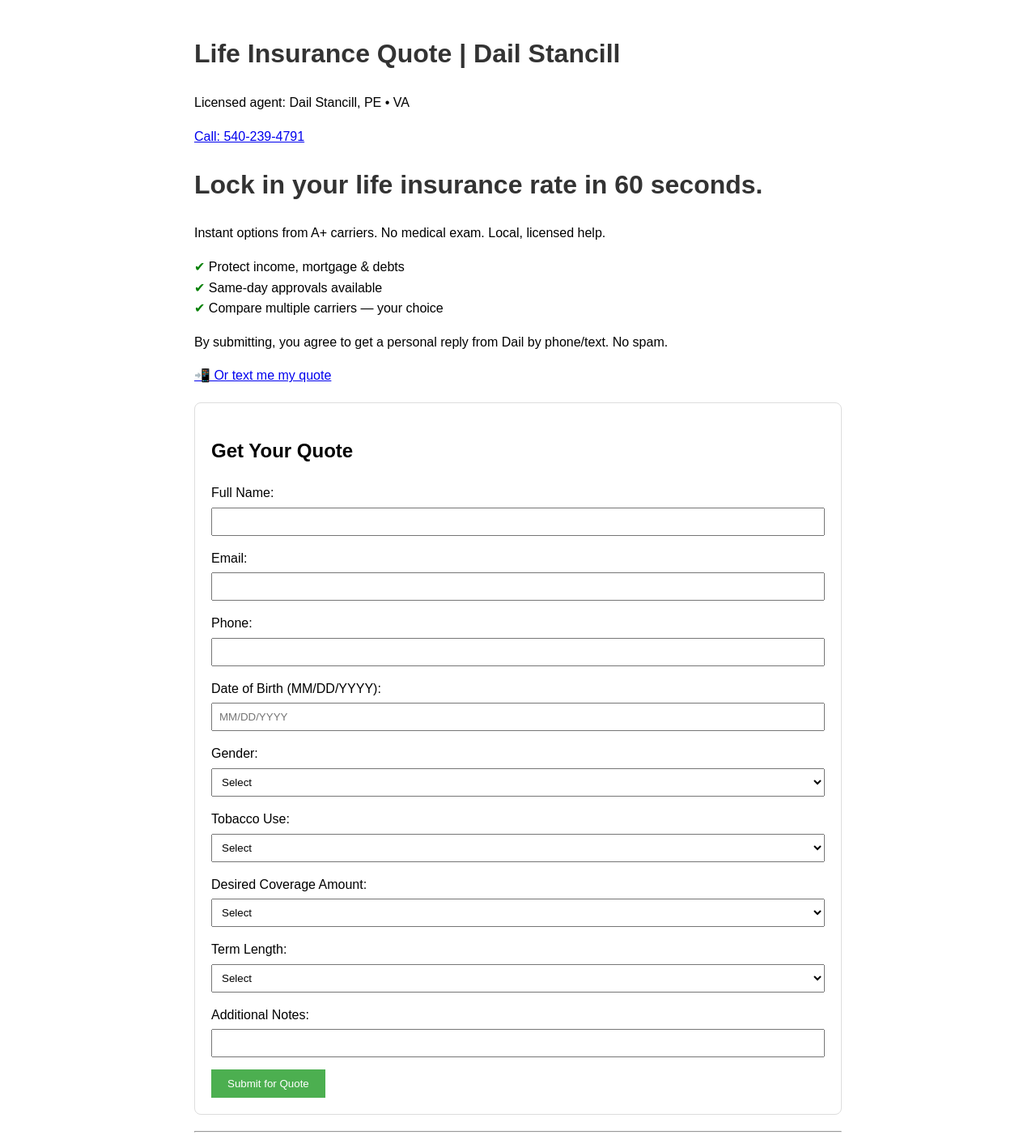
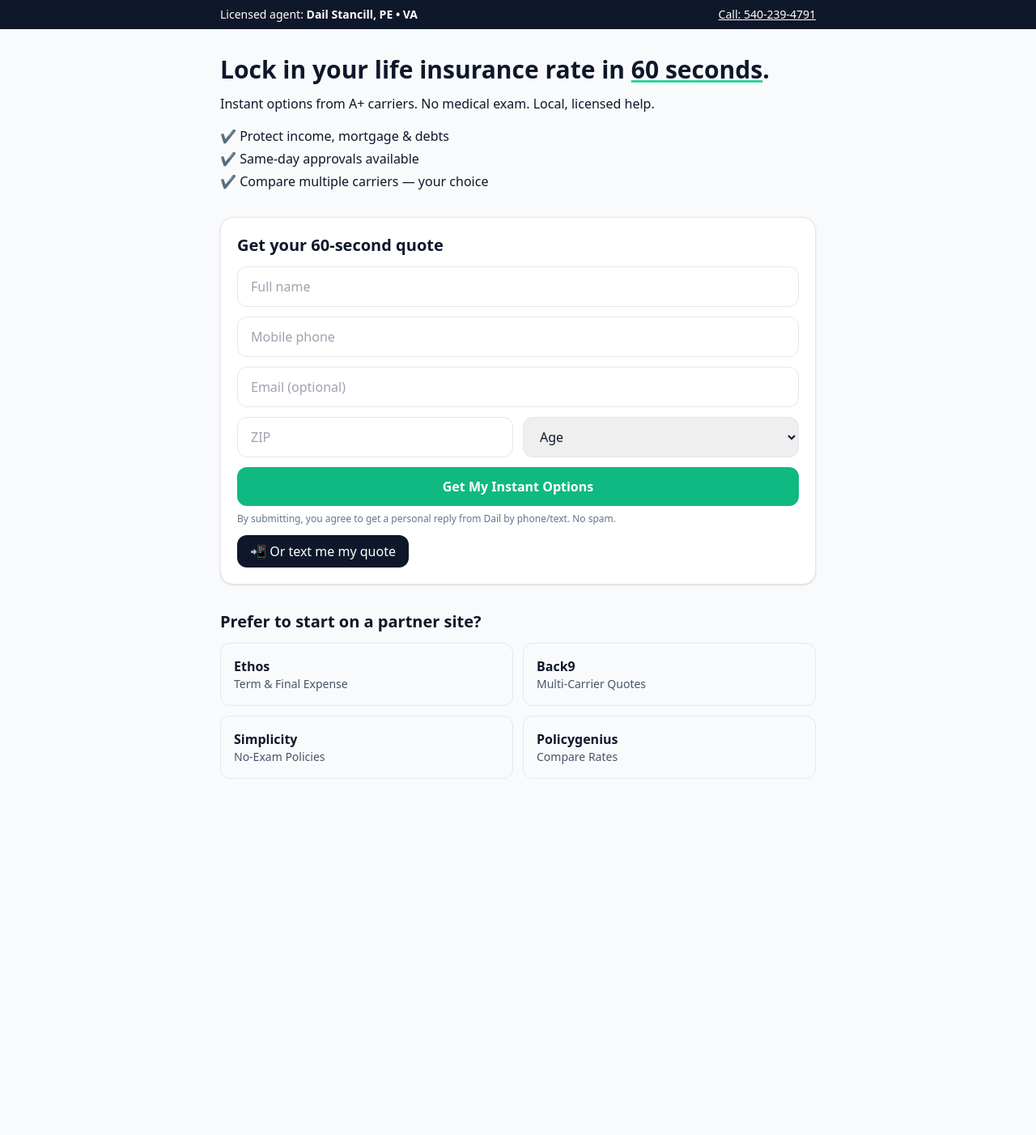
Before and after one commit to ndstancill/life-insurance-funnel, a plain HTML site: page index.html in a window 1280 px wide. Shown: the whole page at 81% size. After the commit the page ends 994 px from the top, so only its background shows below. Drawn offline with nearby package versions, Linux system fonts and the light colour scheme.

Commit message:
Update index.html

```diff
--- a/index.html
+++ b/index.html
@@ -1,93 +1,105 @@
-<!DOCTYPE html>
+<!doctype html>
 <html lang="en">
 <head>
-    <meta charset="UTF-8">
-    <meta name="viewport" content="width=device-width, initial-scale=1.0">
-    <title>Life Insurance Quote | Dail Stancill</title>
-    <style>
-        body { font-family: Arial, sans-serif; max-width: 800px; margin: 0 auto; padding: 20px; line-height: 1.6; }
-        h1 { color: #333; }
-        ul { list-style-type: none; padding-left: 0; }
-        li:before { content: "✔ "; color: green; }
-        form { margin-top: 20px; border: 1px solid #ddd; padding: 20px; border-radius: 8px; }
-        label { display: block; margin-bottom: 5px; }
-        input, select { width: 100%; padding: 8px; margin-bottom: 15px; box-sizing: border-box; }
-        button { background-color: #4CAF50; color: white; padding: 10px 20px; border: none; cursor: pointer; }
-        button:hover { background-color: #45a049; }
-        hr { margin: 20px 0; }
-    </style>
+  <meta charset="utf-8" />
+  <meta name="viewport" content="width=device-width, initial-scale=1" />
+  <title>Life Insurance Quote | Dail Stancill</title>
+  <script src="https://cdn.tailwindcss.com"></script>
 </head>
-<body>
-    <h1>Life Insurance Quote | Dail Stancill</h1>
-    <p>Licensed agent: Dail Stancill, PE • VA</p>
-    <a href="tel:15402394791">Call: 540-239-4791</a>
+<body class="bg-slate-50 text-slate-900">
+  <!-- Header -->
+  <div class="w-full bg-slate-900 text-white text-sm py-2">
+    <div class="max-w-3xl mx-auto px-4 flex items-center justify-between">
+      <p>Licensed agent: <b>Dail Stancill, PE • VA</b></p>
+      <a class="underline" href="tel:15402394791">Call: 540-239-4791</a>
+    </div>
+  </div>
 
-    <h1>Lock in your life insurance rate in 60 seconds.</h1>
-    <p>Instant options from A+ carriers. No medical exam. Local, licensed help.</p>
+  <!-- Hero -->
+  <section class="max-w-3xl mx-auto px-4 py-8">
+    <h1 class="text-3xl font-bold">
+      Lock in your life insurance rate in <span class="underline decoration-emerald-400">60 seconds</span>.
+    </h1>
+    <p class="mt-3">Instant options from A+ carriers. No medical exam. Local, licensed help.</p>
+    <ul class="mt-4 space-y-1">
+      <li>✔ Protect income, mortgage & debts</li>
+      <li>✔ Same-day approvals available</li>
+      <li>✔ Compare multiple carriers — your choice</li>
+    </ul>
+  </section>
 
-    <ul>
-        <li>Protect income, mortgage & debts</li>
-        <li>Same-day approvals available</li>
-        <li>Compare multiple carriers — your choice</li>
-    </ul>
+  <!-- QUOTE FORM -->
+  <section id="quick-quote" class="max-w-3xl mx-auto px-4">
+    <div class="bg-white border rounded-2xl p-5 shadow">
+      <h2 class="text-xl font-semibold mb-3">Get your 60-second quote</h2>
 
-    <p>By submitting, you agree to get a personal reply from Dail by phone/text. No spam.</p>
-    <a href="sms:+15402394791?&body=Hi%20Dail%2C%20please%20send%20my%20life%20insurance%20quote.">📲 Or text me my quote</a>
+      <!-- ✅ This posts to FormSubmit and returns to your page -->
+      <form action="https://formsubmit.co/el/fihide" method="POST" class="grid gap-3">
+        <input type="hidden" name="_subject" value="New Life Insurance Lead">
+        <input type="hidden" name="_template" value="table">
+        <input type="hidden" name="_captcha" value="false">
+        <input type="hidden" name="_next" value="https://ndstancill.github.io/life-insurance-funnel/#quick-quote">
 
-    <form action="mailto:dail.stancill@gmail.com" method="post" enctype="text/plain">
-        <h2>Get Your Quote</h2>
-        <label for="name">Full Name:</label>
-        <input type="text" id="name" name="Name" required>
+        <input class="border rounded-xl px-4 py-3" name="Full Name" placeholder="Full name" required>
+        <input class="border rounded-xl px-4 py-3" name="Phone" placeholder="Mobile phone" required>
+        <input class="border rounded-xl px-4 py-3" type="email" name="Email" placeholder="Email (optional)">
+        <div class="grid grid-cols-2 gap-3">
+          <input class="border rounded-xl px-4 py-3" name="ZIP" placeholder="ZIP" required>
+          <select class="border rounded-xl px-4 py-3" name="Age Range" required>
+            <option value="" disabled selected>Age</option>
+            <option>18-24</option><option>25-34</option><option>35-44</option>
+            <option>45-54</option><option>55-64</option><option>65+</option>
+          </select>
+        </div>
 
-        <label for="email">Email:</label>
-        <input type="email" id="email" name="Email" required>
+        <button class="bg-emerald-500 hover:bg-emerald-400 text-white font-semibold rounded-xl px-6 py-3">
+          Get My Instant Options
+        </button>
+      </form>
 
-        <label for="phone">Phone:</label>
-        <input type="tel" id="phone" name="Phone" required>
+      <p class="text-xs text-slate-500 mt-2">
+        By submitting, you agree to get a personal reply from Dail by phone/text. No spam.
+      </p>
 
-        <label for="dob">Date of Birth (MM/DD/YYYY):</label>
-        <input type="text" id="dob" name="Date of Birth" placeholder="MM/DD/YYYY" required>
+      <!-- SMS fallback -->
+      <a class="mt-3 inline-block bg-slate-900 text-white rounded-xl px-4 py-2"
+         href="sms:+15402394791?&body=Hi%20Dail%2C%20please%20send%20my%20life%20insurance%20quote.">
+         📲 Or text me my quote
+      </a>
+    </div>
+  </section>
 
-        <label for="gender">Gender:</label>
-        <select id="gender" name="Gender" required>
-            <option value="">Select</option>
-            <option value="Male">Male</option>
-            <option value="Female">Female</option>
-            <option value="Other">Other</option>
-        </select>
+  <!-- Partner Links -->
+  <section class="max-w-3xl mx-auto px-4 py-8">
+    <h3 class="text-xl font-semibold mb-3">Prefer to start on a partner site?</h3>
+    <div class="grid grid-cols-1 sm:grid-cols-2 gap-3">
+      <a class="border rounded-xl p-4 hover:shadow" href="https://ethoslife.com" target="_blank" rel="noopener">
+        <b>Ethos</b><div class="text-sm text-slate-600">Term & Final Expense</div>
+      </a>
+      <a class="border rounded-xl p-4 hover:shadow" href="https://back9ins.com" target="_blank" rel="noopener">
+        <b>Back9</b><div class="text-sm text-slate-600">Multi-Carrier Quotes</div>
+      </a>
+      <a class="border rounded-xl p-4 hover:shadow" href="https://hellosimplicity.com" target="_blank" rel="noopener">
+        <b>Simplicity</b><div class="text-sm text-slate-600">No-Exam Policies</div>
+      </a>
+      <a class="border rounded-xl p-4 hover:shadow" href="https://policygenius.com/life-insurance/" target="_blank" rel="noopener">
+        <b>Policygenius</b><div class="text-sm text-slate-600">Compare Rates</div>
+      </a>
+    </div>
+  </section>
 
-        <label for="tobacco">Tobacco Use:</label>
-        <select id="tobacco" name="Tobacco Use" required>
-            <option value="">Select</option>
-            <option value="No">No</option>
-            <option value="Yes">Yes</option>
-        </select>
-
-        <label for="coverage">Desired Coverage Amount:</label>
-        <select id="coverage" name="Coverage Amount" required>
-            <option value="">Select</option>
-            <option value="$100,000">$100,000</option>
-            <option value="$250,000">$250,000</option>
-            <option value="$500,000">$500,000</option>
-            <option value="$1,000,000">$1,000,000</option>
-            <option value="Other">Other (specify in notes)</option>
-        </select>
-
-        <label for="term">Term Length:</label>
-        <select id="term" name="Term Length" required>
-            <option value="">Select</option>
-            <option value="10 years">10 years</option>
-            <option value="20 years">20 years</option>
-            <option value="30 years">30 years</option>
-            <option value="Permanent">Permanent</option>
-        </select>
-
-        <label for="notes">Additional Notes:</label>
-        <input type="text" id="notes" name="Notes">
-
-        <button type="submit">Submit for Quote</button>
-    </form>
-
-    <hr>
+  <!-- Thank-you toast -->
+  <script>
+    (function () {
+      const p = new URLSearchParams(location.search);
+      if (p.get('submitted') === '1') {
+        const n = document.createElement('div');
+        n.className = 'fixed bottom-4 left-1/2 -translate-x-1/2 bg-emerald-500 text-white px-4 py-3 rounded-xl shadow-lg';
+        n.textContent = 'Thanks! Your request was received — I will text you shortly.';
+        document.body.appendChild(n);
+        setTimeout(() => n.remove(), 5000);
+      }
+    })();
+  </script>
 </body>
 </html>
```
